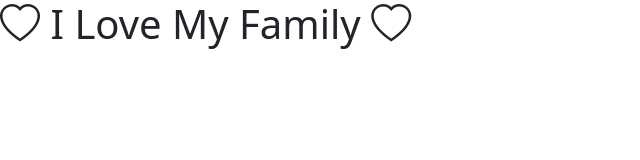
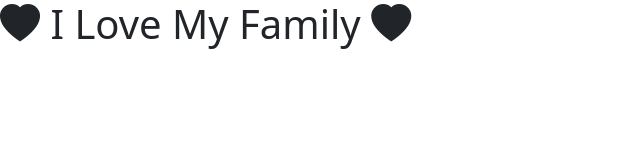
Before and after one commit to SAHOO662/Sample_Project, a website: page index.html in a window 1280 px wide. Shown: the whole page, without its empty margins (0-640 px from the left). Drawn offline with nearby package versions, Linux system fonts and the light colour scheme.

Commit message:
Update index.html

```diff
--- a/index.html
+++ b/index.html
@@ -12,7 +12,7 @@
     <link rel="stylesheet" href="https://cdn.jsdelivr.net/npm/bootstrap-icons@1.9.1/font/bootstrap-icons.css">
 </head>
 <body>
-    <h1><span class="bi bi-heart"></span> I Love My Family <span class="bi bi-heart"></span></h1>
+    <h1><span class="bi bi-heart-fill"></span> I Love My Family <span class="bi bi-heart-fill"></span></h1>
 
 </body>
 </html>
```
